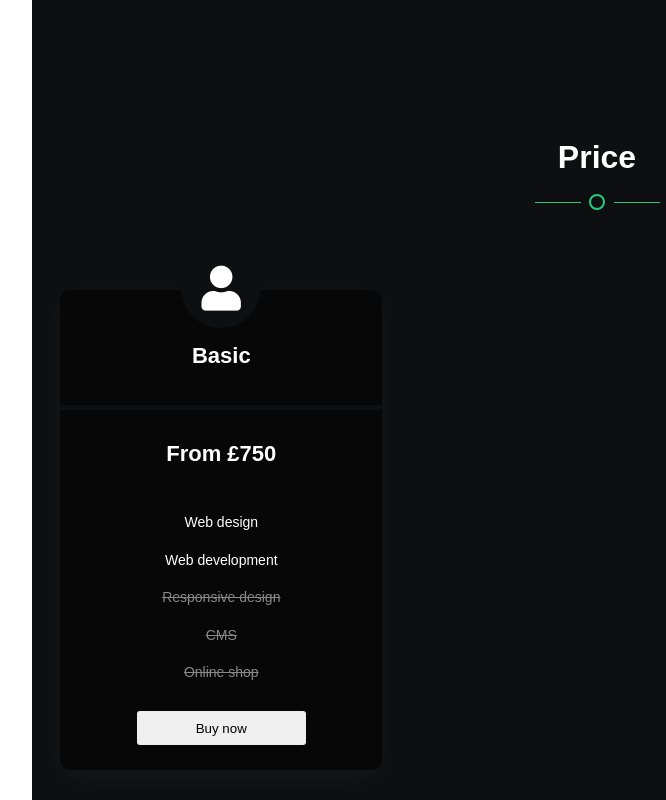
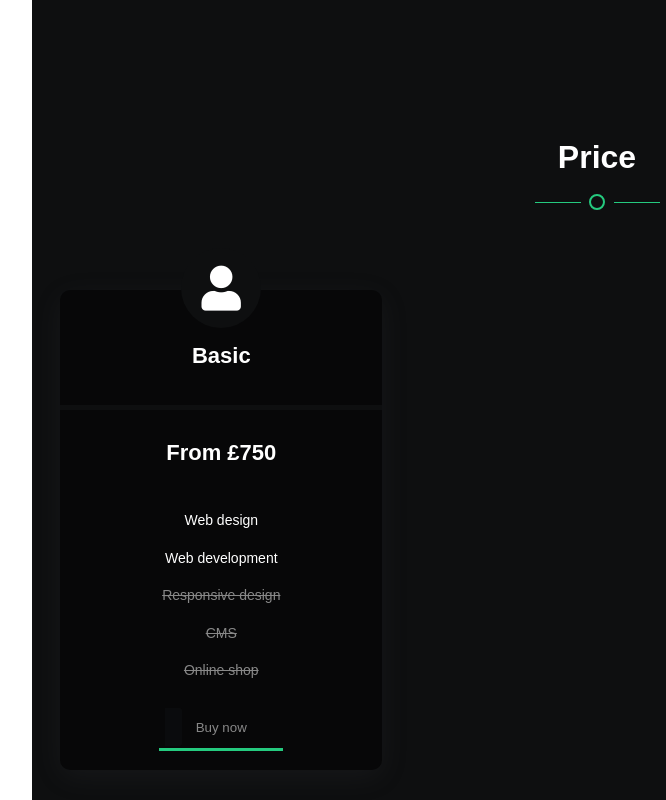
Before and after one commit to radekwilk/portfolio-front-end, a website: page index.html in a window 1280 px wide. Shown: the part 2550-3350 px from the top of the page, without its empty margins (118-784 px from the left). Drawn offline with nearby package versions, Linux system fonts and the light colour scheme.

Commit message:
add hover btn functionality on price card

```diff
--- a/sass/pages/_about.scss
+++ b/sass/pages/_about.scss
@@ -562,11 +562,58 @@
          }
 
          &-btn {
-             width: 60%;
-             height: 3.4rem;
+             width: 40%;
+             height: 3.8rem;
              border-radius: .3rem;
              outline: none;
              border: none;
+             background-color: transparent;
+             color: $color-gray-light;
+             position: relative;
+             cursor: pointer;
+             display: inline-block;
+
+
+             &:hover {
+                 color: $color-green-primary;
+             }
+
+             &:hover::before {
+                 width: 100%;
+                 transition: all 0.5s;
+             }
+
+             &:hover::after {
+                transform: translateX(-43%) translateY(-2.3rem) rotate(90deg) scaleX(0.28);
+                // width: 0.4rem;
+                // height: 100%;
+                transition: all 0.8s;
+
+            }
+
+
+             &::before {
+                 content: ' ';
+                 position: absolute;
+                 left: 0;
+                 top: 0;
+                 height: 100%;
+                 width: 15%;
+                 background-color: rgba($color-bg-dark, $alpha: 0.6);
+                 border-radius: 0 .3rem .3rem 0 ;
+                 transition: all 0.5s;
+             }
+
+             &::after {
+                content: ' ';
+                position: absolute;
+                width: 110%;
+                height: 8%;
+                top: 105%;
+                left: -5%;
+                background-color:$color-green-primary;
+                transition: all 0.5s;
+            }
          }
     }
 }
```
Also changed, not shown: css/style.css.
